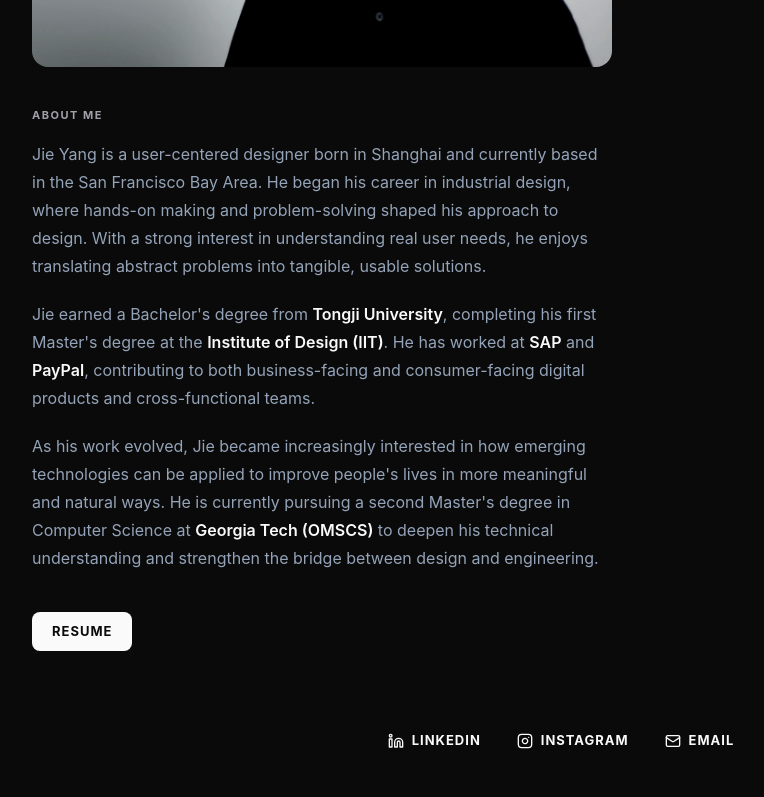
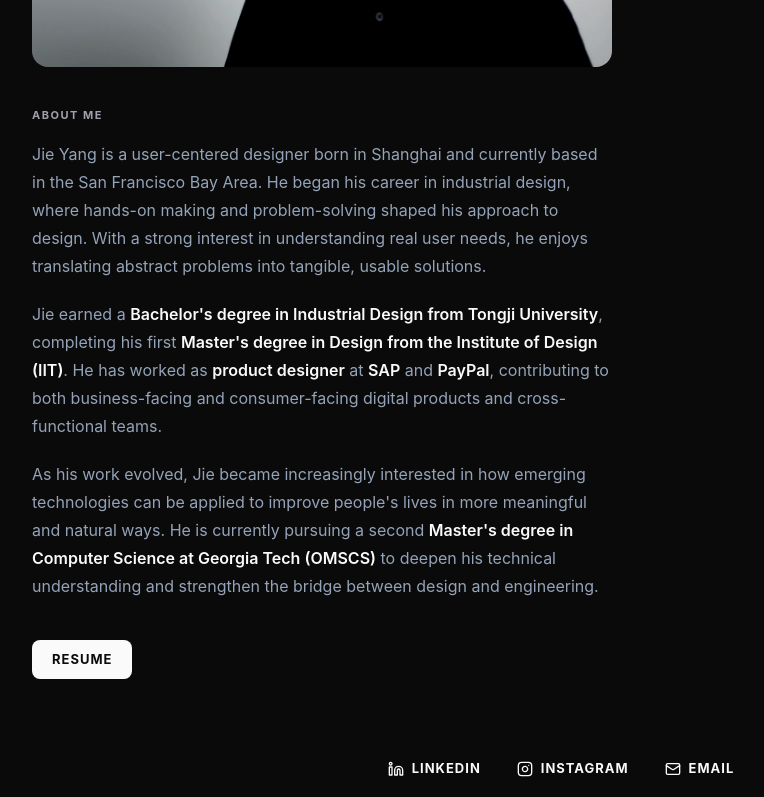
Before and after one commit to JYtheSang/Porforlio-Website, a Next.js app: page /about in a window 1280 px wide. Shown: the part 461-1258 px from the top of the page, without its empty margins (79-843 px from the left). Built offline with nearby package versions, Linux system fonts and the light colour scheme.

Commit message:
Updated Bio

```diff
--- a/src/app/about/page.tsx
+++ b/src/app/about/page.tsx
@@ -33,10 +33,10 @@ export default function About() {
             Jie Yang is a user-centered designer born in Shanghai and currently based in the San Francisco Bay Area. He began his career in industrial design, where hands-on making and problem-solving shaped his approach to design. With a strong interest in understanding real user needs, he enjoys translating abstract problems into tangible, usable solutions.
           </p>
           <p>
-            Jie earned a Bachelor&apos;s degree from <strong className="text-[#fafafa] font-semibold">Tongji University</strong>, completing his first Master&apos;s degree at the <strong className="text-[#fafafa] font-semibold">Institute of Design (IIT)</strong>. He has worked at <strong className="text-[#fafafa] font-semibold">SAP</strong> and <strong className="text-[#fafafa] font-semibold">PayPal</strong>, contributing to both business-facing and consumer-facing digital products and cross-functional teams.
+            Jie earned a <strong className="text-[#fafafa] font-semibold">Bachelor&apos;s degree in Industrial Design from Tongji University</strong>, completing his first <strong className="text-[#fafafa] font-semibold">Master's degree in Design from the Institute of Design (IIT)</strong>. He has worked as <strong className="text-[#fafafa] font-semibold">product designer</strong> at <strong className="text-[#fafafa] font-semibold">SAP</strong> and <strong className="text-[#fafafa] font-semibold">PayPal</strong>, contributing to both business-facing and consumer-facing digital products and cross-functional teams.
           </p>
           <p>
-            As his work evolved, Jie became increasingly interested in how emerging technologies can be applied to improve people&apos;s lives in more meaningful and natural ways. He is currently pursuing a second Master&apos;s degree in Computer Science at <strong className="text-[#fafafa] font-semibold">Georgia Tech (OMSCS)</strong> to deepen his technical understanding and strengthen the bridge between design and engineering.
+            As his work evolved, Jie became increasingly interested in how emerging technologies can be applied to improve people&apos;s lives in more meaningful and natural ways. He is currently pursuing a second <strong className="text-[#fafafa] font-semibold">Master&apos;s degree in Computer Science at Georgia Tech (OMSCS)</strong> to deepen his technical understanding and strengthen the bridge between design and engineering.
           </p>
         </div>
 
```
